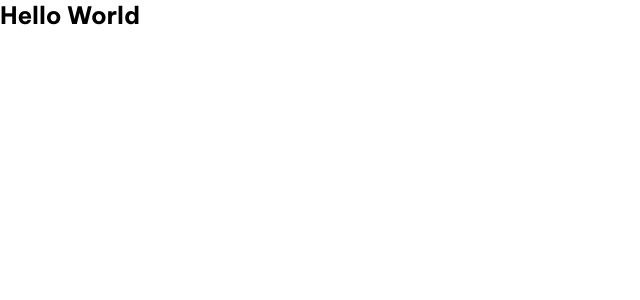
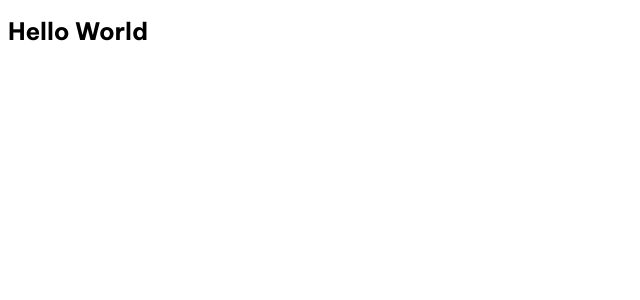
Before and after one commit to uncleTen276/greendeco, a Next.js app in the folder web/: page / in a window 1280 px wide. Shown: the top 300 px of the page, without its empty margins (0-640 px from the left). Built offline with nearby package versions, Linux system fonts and the light colour scheme.

Commit message:
build: configure tailwindcss to work with MUI

```diff
--- a/web/app/(routes)/layout.tsx
+++ b/web/app/(routes)/layout.tsx
@@ -1,6 +1,7 @@
 import './globals.css'
 import type { Metadata } from 'next'
 import React from 'react'
+import { StyledEngineProvider } from '@mui/material/styles'
 
 export const metadata: Metadata = {
 	title: 'Create Next App',
@@ -10,7 +11,9 @@ export const metadata: Metadata = {
 export default function RootLayout({ children }: { children: React.ReactNode }) {
 	return (
 		<html lang='en'>
-			<body>{children}</body>
+			<body>
+				<StyledEngineProvider injectFirst>{children}</StyledEngineProvider>
+			</body>
 		</html>
 	)
 }
--- a/web/tailwind.config.js
+++ b/web/tailwind.config.js
@@ -5,6 +5,10 @@ module.exports = {
 		'./components/**/*.{js,ts,jsx,tsx,mdx}',
 		'./app/**/*.{js,ts,jsx,tsx,mdx}',
 	],
+	corePlugins: {
+		preflight: false,
+	},
+	important: '#root',
 	theme: {
 		extend: {
 			fontSize: {
```
Also changed, not shown: 3 other files (tests, documents, lock files or other folders).
